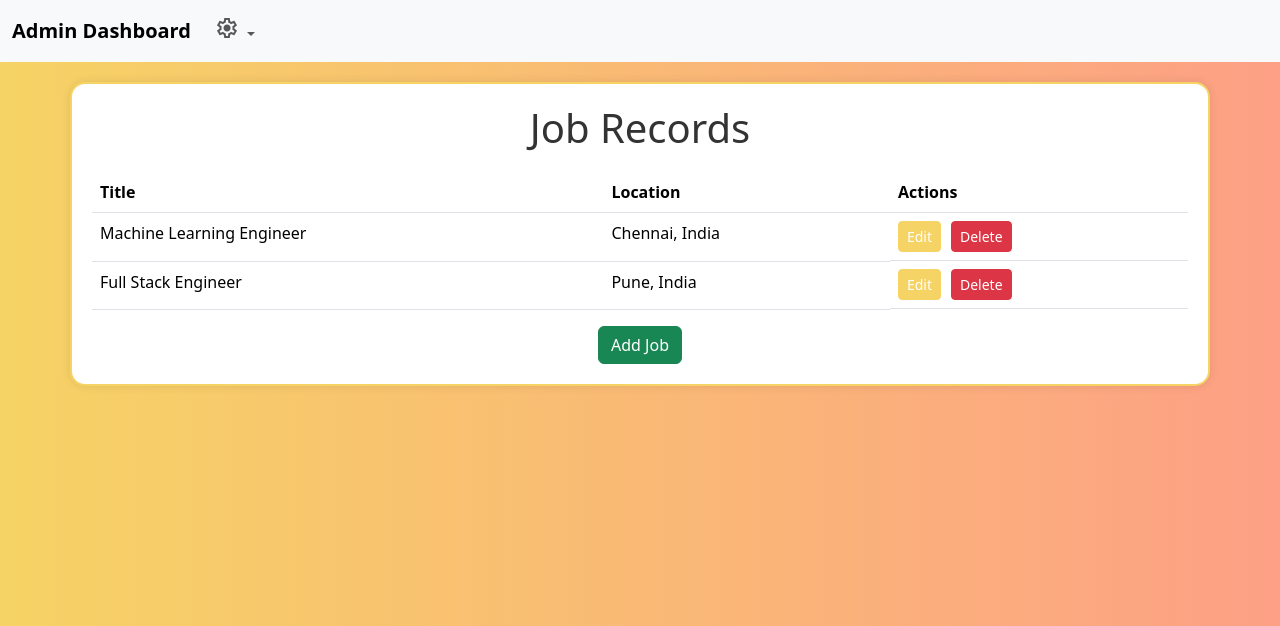
After one commit to Pranluis/careers-website-v2, a Flask app: page /adminlogin/editjobs in a window 1280 px wide. The commit adds this page. Shown: the top 626 px of the page. Run offline with Flask 3, Linux system fonts and the light colour scheme; data comes from the database, SQL or seed files in the repository; both versions use the stored data as it was after the commit.

Commit message:
Final Update admin menu and Email sender

```diff
--- a/app.py
+++ b/app.py
@@ -1,19 +1,18 @@
 # Importing important modules in the app
-from flask import Flask, redirect, render_template, request, json, jsonify
+from flask import Flask, redirect, render_template, request, json, jsonify, url_for
 import sqlite3
-from database import load_jobs, load_job_from_db, add_data_db, load_application
+
+from sendmail import send_mail
+from database import load_jobs, load_job_from_db, add_data_db, load_application, add_sql_commands, del_job_db, edit_sql_commands, del_applicant_db
 app = Flask(__name__)
 
 
+
+######################################### JOB SECTION (MAIN WEBSITE PART) ########################################################################
 @app.route("/")
 def home():
     JOBS = load_jobs()
     return render_template('home.html', jobs=JOBS)
-
-@app.route("/api/jobs")
-def list_jobs():
-    JOBS = load_jobs()
-    return jsonify(JOBS)
 
 @app.route("/job/<id>")
 def show_job(id):
@@ -22,6 +21,23 @@ def show_job(id):
         return "Not found", 404
 
     return render_template('jobpage.html', job=job)
+
+@app.route("/job/<id>/apply", methods=['post'])
+def apply_to_job(id):
+    data = request.form
+    emailid = request.form['email']
+    name = request.form['full_name']
+    job = load_job_from_db(id)
+    job_name = job['title']
+
+    add_data_db(id, data)
+
+    send_mail(emailid, name, job_name)
+    print(data)
+    print(type(data))
+    return render_template('application_form_sub.html', application=data, job=job)
+
+#################################################### ADMIN SECTION ##################################################################################
 
 
 @app.route("/admin")
@@ -39,21 +55,70 @@ def adminlogin():
 
     return render_template("admin.html")
 
-@app.route("/adminlogin/dashboard")
+######################################## ADMIN EDIT JOB SECTION #######################################################################################
+
+@app.route("/adminlogin/editjobs")
+def editjobs():
+    JOBS = load_jobs()
+    return render_template('edit_jobs.html' , data = JOBS)
+
+@app.route("/adminlogin/editjobs/addjob", methods=["GET", "POST"])
+def add_transaction():
+
+    return render_template("form.html")
+
+###################### Operation only links #############################
+
+@app.route("/adminlogin/editjobs/addjob/added", methods=["GET","POST"])
+def add_job():
+    job_data = request.form
+    add_sql_commands(job_data)
+    return redirect(url_for("editjobs"))
+
+@app.route("/adminlogin/editjobs/addjob/<id>/delete", methods=['GET'])
+def del_job(id):
+    del_job_db(id)
+    return redirect(url_for("editjobs"))
+
+@app.route("/adminlogin/editjobs/addjob/<id>/edit", methods=['GET','POST'])
+def edit_job_val(id):
+    data = load_job_from_db(id)
+    return render_template('edit_form.html', data=data)
+
+@app.route("/adminlogin/editjobs/addjob/<id>/edit/edited", methods=["GET","POST"])
+def edit_job(id):
+    job_data = request.form
+    edit_sql_commands(job_data, id)
+    return redirect(url_for("editjobs"))
+
+
+
+################################################ ADMIN EDIT APPLICANT SECTION ############################################################################
+
+@app.route("/adminlogin/editapplicants")
+def editapplicants():
+    application = load_application()
+    return render_template('edit_applicant.html' , data = application)
+
+
+@app.route("/adminlogin/editapplicants/<id>/delete", methods=['GET'])
+def del_application(id):
+    del_applicant_db(id)
+    return redirect(url_for("editapplicants"))
+
+
+################################################ API FOR THE SERVER #####################################################################################
+# All applicants api.
+@app.route("/dashboard")
 def admin_application():
     application = load_application()
     return jsonify(application)
 
-
-@app.route("/job/<id>/apply", methods=['post'])
-def apply_to_job(id):
-    data = request.form
-    job = load_job_from_db(id)
-
-    add_data_db(id, data)
-
-    return render_template('application_form_sub.html', application=data, job=job)
-
+# All jobs api.
+@app.route("/api/jobs")
+def list_jobs():
+    JOBS = load_jobs()
+    return jsonify(JOBS)
 
 
 
--- a/database.py
+++ b/database.py
@@ -1,10 +1,13 @@
 import sqlite3
 
-def add_sql_commands():
+def add_sql_commands(data):
     conn = sqlite3.connect("luidlinkcareer.db")
     cursor = conn.cursor()
-    enter_data = f'INSERT INTO jobs VALUES (8,"Game Developer", "Mumbai, India", 7000, "dollars", "You have to create games on unity", "Unity, C++")'
-    cursor.execute(enter_data)
+    jobs_cnt = load_jobs()
+    job_id = len(jobs_cnt) + 1
+    enter_data = f'INSERT INTO jobs (id, title, location, salary, currency, responsibilities, requirements) VALUES (?, ?, ?, ?, ?, ?, ?)'
+    enter_values = (job_id, data['title'], data['loc'], data['sal'], data['curr'], data['res'], data['req'])
+    cursor.execute(enter_data, enter_values)
     conn.commit()
     conn.close()
 
@@ -68,3 +71,30 @@ def add_data_db(job_id, data):
     cursor.execute(insert_data, insert_value)
     conn.commit()
     conn.close()
+
+
+def del_job_db(id):
+    conn = sqlite3.connect("luidlinkcareer.db")
+    cursor = conn.cursor()
+    delete_job_data = f"DELETE FROM jobs WHERE id = '{id}'"
+    cursor.execute(delete_job_data)
+    conn.commit()
+    conn.close()
+
+
+def edit_sql_commands(data, id):
+    conn = sqlite3.connect("luidlinkcareer.db")
+    cursor = conn.cursor()
+    edit_data = f"UPDATE jobs SET title = '{data['title']}', location = '{data['loc']}', salary = '{data['sal']}', currency = '{data['curr']}', responsibilities = '{data['res']}', requirements = '{data['req']}' WHERE id = '{id}'"
+    cursor.execute(edit_data)
+    conn.commit()
+    conn.close()
+
+
+def del_applicant_db(id):
+    conn = sqlite3.connect("luidlinkcareer.db")
+    cursor = conn.cursor()
+    delete_job_data = f"DELETE FROM application WHERE id = '{id}'"
+    cursor.execute(delete_job_data)
+    conn.commit()
+    conn.close()
--- a/templates/admin.html
+++ b/templates/admin.html
@@ -4,7 +4,7 @@
 <head>
     <meta charset="UTF-8">
     <meta name="viewport" content="width=device-width, initial-scale=1.0">
-    <title>Document</title>
+    <title>Admin Menu</title>
     <style>
         body {
             display: flex;
--- /dev/null
+++ b/templates/admin_menu_navbar.html
@@ -0,0 +1,29 @@
+<nav class="navbar navbar-expand-lg bg-body-tertiary">
+    <div class="container-fluid">
+      <a class="navbar-brand" href="#"><b>Admin Dashboard</b></a>
+      <button class="navbar-toggler" type="button" data-bs-toggle="collapse" data-bs-target="#navbarSupportedContent" aria-controls="navbarSupportedContent" aria-expanded="false" aria-label="Toggle navigation">
+        <span class="navbar-toggler-icon"></span>
+      </button>
+      <div class="collapse navbar-collapse" id="navbarSupportedContent">
+        <ul class="navbar-nav me-auto mb-2 mb-lg-0">
+
+
+          <li class="nav-item dropdown">
+            <a class="nav-link dropdown-toggle" href="#" role="button" data-bs-toggle="dropdown" aria-expanded="false">
+              <span class="material-symbols-outlined">
+                settings
+                </span>
+            </a>
+            <ul class="dropdown-menu">
+              <li><a class="dropdown-item" href="/adminlogin/editjobs">Edit Jobs</a></li>
+              <li><a class="dropdown-item" href="/adminlogin/editapplicants">Edit Applications</a></li>
+              <li><hr class="dropdown-divider"></li>
+              <li><a class="dropdown-item" href="/">Logout</a></li>
+            </ul>
+          </li>
+
+        </ul>
+
+      </div>
+    </div>
+  </nav>
--- /dev/null
+++ b/templates/edit_jobs.html
@@ -0,0 +1,85 @@
+<!DOCTYPE html>
+<html lang="en">
+
+<head>
+    <meta charset="UTF-8">
+    <meta name="viewport" content="width=device-width, initial-scale=1.0">
+    <title>Edit Jobs</title>
+    <link rel="stylesheet"
+        href="https://fonts.googleapis.com/css2?family=Material+Symbols+Outlined:opsz,wght,FILL,GRAD@24,400,0,0" />
+    {% include 'bootstrap.html' %}
+    <style>
+        body {
+            background: linear-gradient(to right, #f6d365, #fda085);
+            color: #333;
+        }
+
+        .container {
+            border: 2px solid #f6d365;
+            border-radius: 15px;
+            padding: 20px;
+            margin: 20px auto;
+            background-color: white;
+            box-shadow: 0 0 10px rgba(0, 0, 0, 0.1);
+        }
+
+        .transaction-table {
+            margin-top: 20px;
+        }
+
+        .transaction-actions {
+            display: flex;
+            align-items: center;
+            gap: 10px;
+        }
+
+        .btn-primary {
+            background-color: #f6d365;
+            border-color: #f6d365;
+        }
+
+        .btn-primary:hover {
+            background-color: #f6d365;
+            border-color: #f6d365;
+        }
+    </style>
+
+<body>
+    {% include 'admin_menu_navbar.html' %}
+
+    <div class="container">
+        <h1 class="text-center">Job Records</h1>
+
+        <table class="table transaction-table">
+            <thead>
+                <tr>
+                    <th>Title</th>
+                    <th>Location</th>
+                    <th>Actions</th>
+                </tr>
+            </thead>
+            <tbody>
+                {% for job in data %}
+                <tr>
+                    <td>{{ job.title }}</td>
+                    <td>{{ job.location }}</td>
+                    <td class="transaction-actions">
+                        <a class="btn btn-sm btn-primary" href="/adminlogin/editjobs/addjob/{{ job.id }}/edit">Edit</a>
+                        <a class="btn btn-sm btn-danger" href="/adminlogin/editjobs/addjob/{{ job.id }}/delete">Delete</a>
+                    </td>
+                </tr>
+                {% endfor %}
+            </tbody>
+        </table>
+
+        <div class="d-flex justify-content-center">
+            <a class="btn btn-success" href="/adminlogin/editjobs/addjob">Add Job</a>
+        </div>
+    </div>
+
+    <script src="https://cdn.jsdelivr.net/npm/bootstrap@5.3.3/dist/js/bootstrap.bundle.min.js"
+        integrity="sha384-YvpcrYf0tY3lHB60NNkmXc5s9fDVZLESaAA55NDzOxhy9GkcIdslK1eN7N6jIeHz"
+        crossorigin="anonymous"></script>
+</body>
+
+</html>
--- a/templates/home.html
+++ b/templates/home.html
@@ -51,7 +51,8 @@
             </p>
         </div>
         <div id="contact" style="text-align: center;">
-            <a href="mailto:pranraj10@gmail.com" type="button" class="btn btn-outline-primary">Contact Us</a>
+            <a href="mailto:pranluis20@gmail.com" type="button" class="btn btn-outline-primary">Contact Us</a>
+            <a href="https://drive.usercontent.google.com/u/0/uc?id=1yehXL2Ae_KO5mPpB9YPdIbPHMJI6URZx&export=download" type="button" class="btn btn-outline-info">Download CV</a>
         </div>
 
     </div>
--- a/templates/jobpage.html
+++ b/templates/jobpage.html
@@ -38,7 +38,7 @@
         </ul>
         <h4>Requirements</h4>
         <ol>
-            {% for line in job.requirements.split() %}
+            {% for line in job.requirements.split("\n") %}
                 <li>{{line}}</li>
             {% endfor %}
         </ol>
```
Also changed, not shown: sendmail.py (added, +67 -0 lines), templates/admindash.html (+19 -6 lines), templates/edit_applicant.html (added, +82 -0 lines), templates/edit_form.html (added, +71 -0 lines), templates/form.html (added, +71 -0 lines), luidlinkcareer.db, 1 other file.
